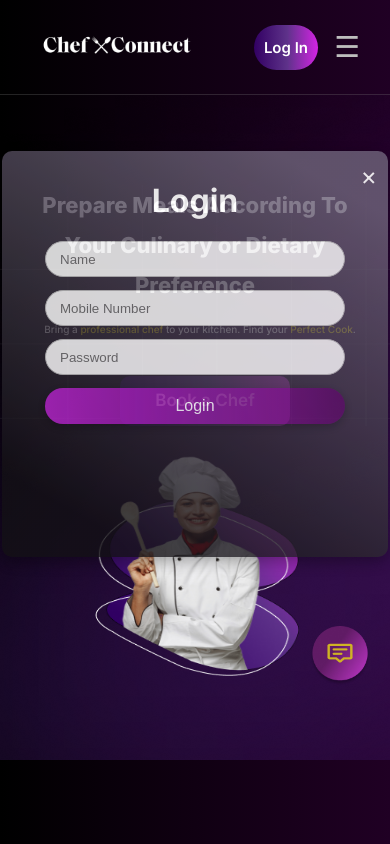
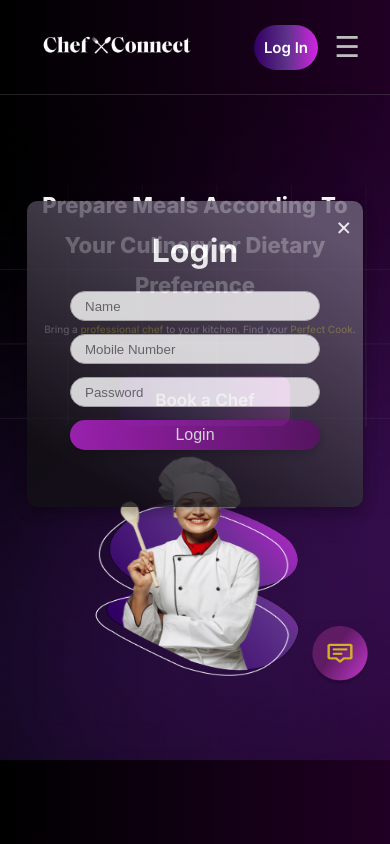
Before and after one commit to Team-Dev-Chef-Connect/Chef-Connect-Web, a React (Create React App) app in the folder frontend/: page /login in a window 390 px wide. Built offline with nearby package versions, Linux system fonts and the light colour scheme; a web font is replaced by a local one.

Commit message:
sagarika new commit

```diff
--- a/frontend/public/index.html
+++ b/frontend/public/index.html
@@ -20,6 +20,9 @@
   <link href="https://fonts.googleapis.com/css2?family=Playfair+Display:ital,wght@0,400..900;1,400..900&display=swap"
     rel="stylesheet">
   <title>Chef Connect India</title>
+  <link rel="icon" href=
+  "./newlogo.png"
+            type="image/x-icon">
 </head>
 
 <body>
--- a/frontend/src/login.css
+++ b/frontend/src/login.css
@@ -1,6 +1,6 @@
 .login {
-    width: 537px;
-    height: 445px;
+    width: 460px;
+    height: 340px;
     position: absolute;
     top: 50%;
     left: 50%;
@@ -110,7 +110,7 @@
 @media (max-width: 630px) and (min-width:530px) {
     .login {
         width: 450px;
-        height: 400px;
+        height: 320px;
         position: absolute;
         top: 45%;
         left: 50%;
@@ -143,7 +143,7 @@
 @media (max-width: 530px) and (min-width:500px) {
     .login {
         width: 410px;
-        height: 400px;
+        height: 300px;
         position: absolute;
         top: 45%;
         left: 50%;
@@ -175,7 +175,7 @@
 @media (max-width: 500px) and (min-width:452px) {
     .login {
         width: 400px;
-        height: 390px;
+        height: 295px;
         position: absolute;
         top: 42%;
         left: 50%;
@@ -209,8 +209,8 @@
 
 @media (max-width: 452px)  {
     .login {
-        width: 370px;
-        height: 390px;
+        width: 320px;
+        height: 290px;
         position: absolute;
         top: 42%;
         left: 50%;
@@ -223,15 +223,15 @@
     }
 
     .login input {
-        width: 300px;
-        height: 36px;
+        width: 250px;
+        height: 30px;
         padding: 10px 14px;
     }
 
     .login button,
     .login .google-button {
-        width: 300px;
-        height: 36px;
+        width: 250px;
+        height: 30px;
     }
 
     .login .close-icon {
@@ -241,7 +241,3 @@
         margin-top: -12px;
     }
 }
-
-@media (max-width: 405px) {
-
-}
--- a/frontend/src/signup.css
+++ b/frontend/src/signup.css
@@ -1,6 +1,6 @@
 .signup {
-    width: 537px;
-    height: 537px;
+    width: 460px;
+    height: 380px;
     position: absolute;
     top: 55%;
     left: 50%;
@@ -20,7 +20,6 @@
     font-size: 32px;
     font-family: "Inter";
     font-weight: 700;line-height: 37.5px;
-
 }
 
 .signup form {
@@ -116,8 +115,8 @@
 
 @media (max-width: 630px) and (min-width:530px) {
     .signup {
-        width: 450px;
-        height: 500px;
+        width: 440px;
+        height: 350px;
         top: 50%;
     }
 
@@ -131,8 +130,8 @@
 
 @media (max-width: 530px) and (min-width:500px) {
     .signup {
-        width: 410px;
-        height: 470px;
+        width: 400px;
+        height: 340px;
         top: 45%;
     }
 
@@ -145,7 +144,7 @@
 @media (max-width: 500px) and (min-width:430px) {
     .signup {
         width: 370px;
-        height: 440px;
+        height: 320px;
         top: 46%;
     }
 
@@ -164,7 +163,7 @@
 @media (max-width: 430px) and (min-width:405px) {
     .signup {
         width: 350px;
-        height: 440px;
+        height: 310px;
         top: 46%;
     }
 
@@ -183,7 +182,7 @@
 @media (max-width: 405px) {
     .signup {
         width: 320px;
-        height: 430px;
+        height: 320px;
         top: 46%;
     }
 
```
Also changed, not shown: frontend/public/newlogo.png (added).
